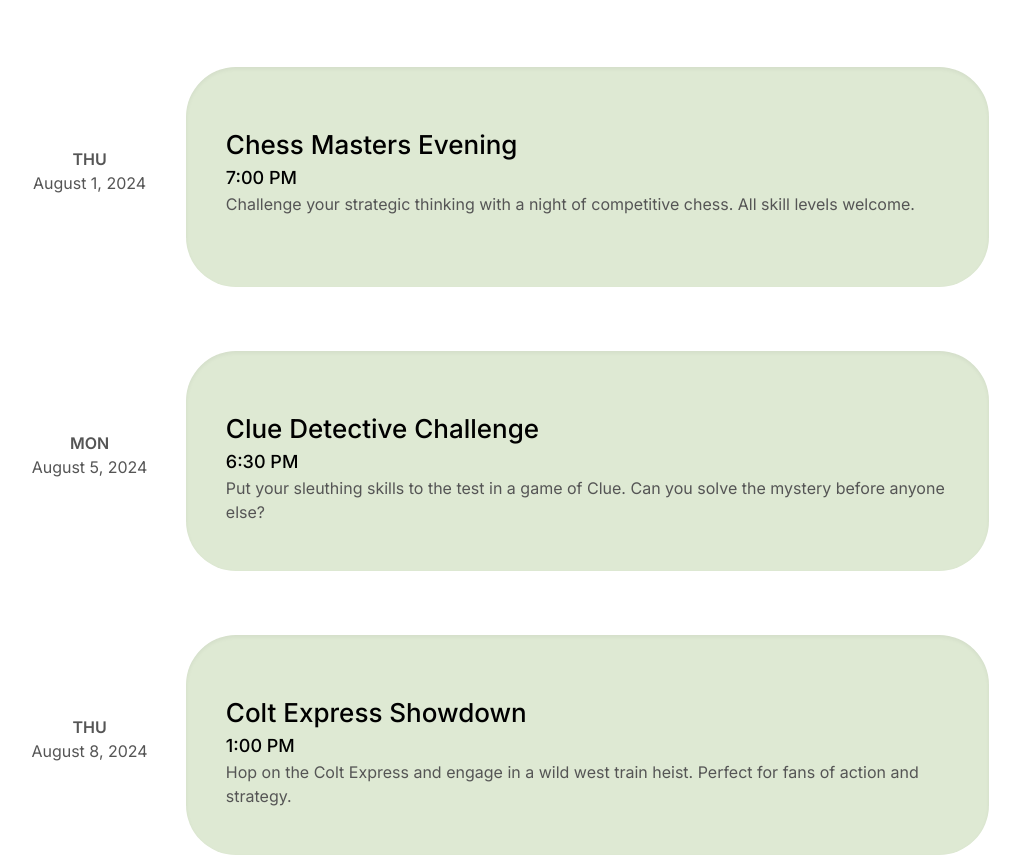
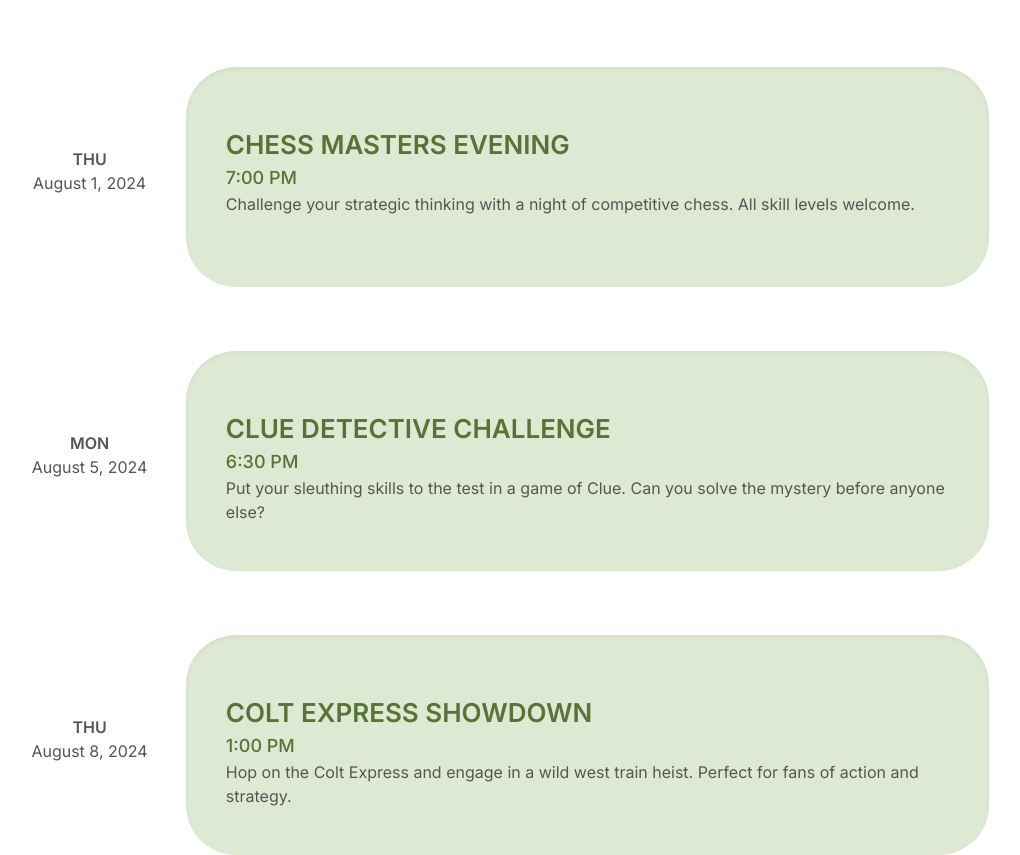
Before and after one commit to mlekhi/sipnplay, a React (Create React App) app: page /events in a window 1280 px wide. Shown: the part 803-1658 px from the top of the page, without its empty margins (133-1153 px from the left). Built offline with nearby package versions, Linux system fonts and the light colour scheme.

Commit message:
Design updates for events

```diff
--- a/src/pages/Events/Events.js
+++ b/src/pages/Events/Events.js
@@ -13,7 +13,7 @@
   return (
     <div className="App-header">
       {/* <h1>Upcoming Events</h1> */}
-      <img src='/headers/upcomingevents.png' alt='Upcoming Events' class='-rotate-[1deg]'></img>
+      <img src='/headers/upcomingevents.png' alt='Upcoming Events' className='-rotate-[1deg]'></img>
 
       <p>
         Here at Sip & Play, we host{" "}
@@ -34,8 +34,8 @@
             </div>
 
             <div className="text-left shadow-inner md:w-[85%] lg:w-[90%] bg-[#DEE9D3] p-3 pl-10 pt-[6%] rounded-[50px] h-[220px] basis-5/6">
-              <h3 className="event-title font-medium">{event.title}</h3>
-              <h3 className="event-info font-medium text-lg">{event.time}</h3>
+              <h3 className="event-title font-semibold text-[#577335]">{event.title.toUpperCase()}</h3>
+              <h3 className="event-info font-medium text-lg text-[#577335]">{event.time}</h3>
               <p className="event-info">{event.description}</p>
             </div>
 
```
